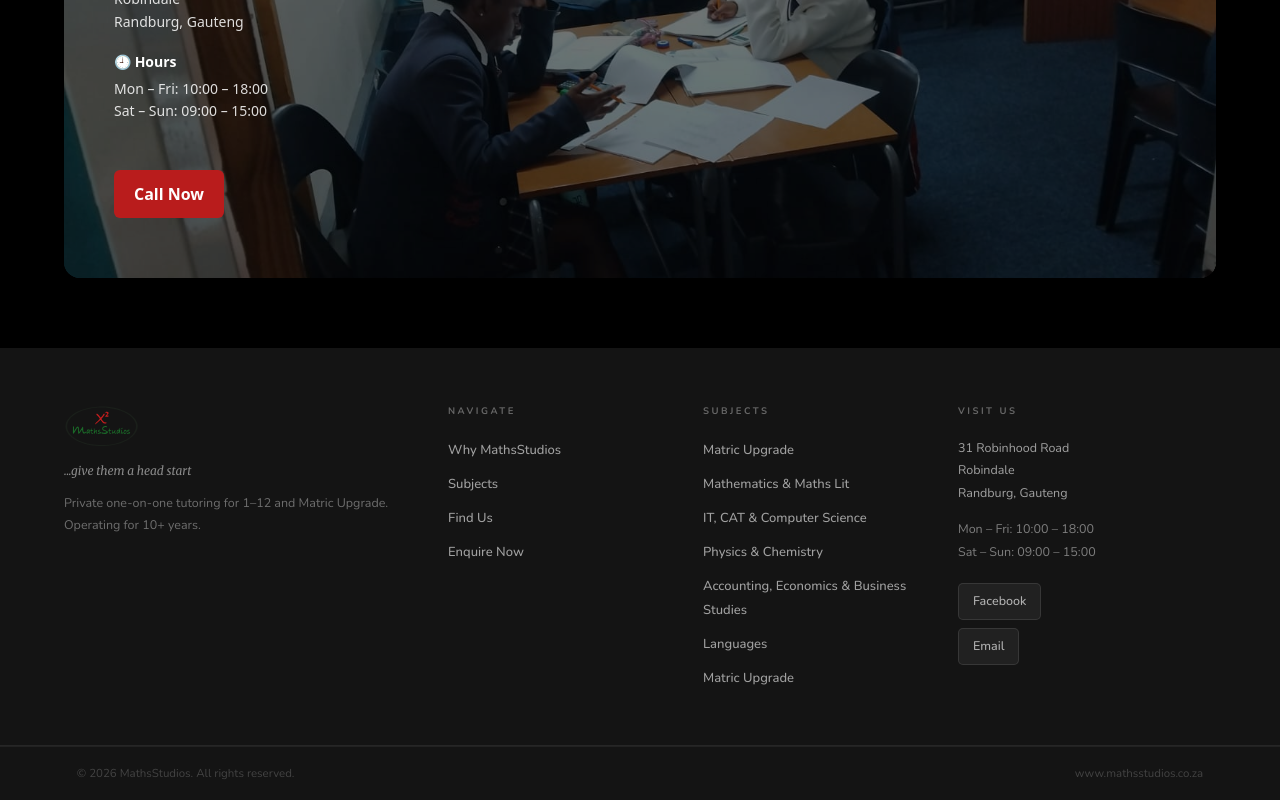
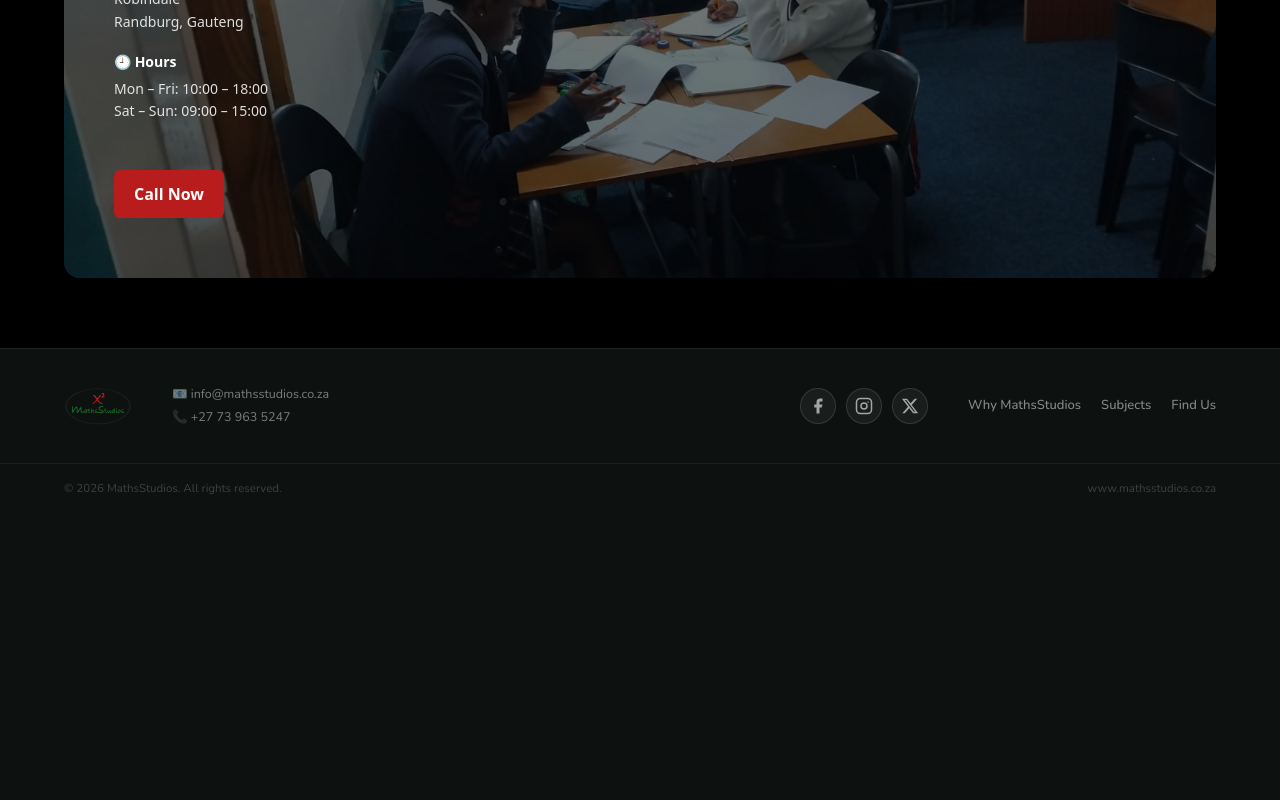
Before and after one commit to nobubelempande/mathsstudios-website, a Next.js app: page /mathsstudios-website/ in a window 1280 px wide. Shown: the part 3253-4053 px from the top of the page. After the commit the page ends 3766 px from the top, so only its background shows below. Built offline with nearby package versions, Linux system fonts and the light colour scheme.

Commit message:
update footer

```diff
--- a/components/layout/Footer.tsx
+++ b/components/layout/Footer.tsx
@@ -1,223 +1,136 @@
 import Link from "next/link";
 import Logo from "@/components/ui/Logo";
-import { SITE, NAV_LINKS, SUBJECTS } from "@/lib/constants";
+import { SITE, NAV_LINKS } from "@/lib/constants";
 
 export default function Footer() {
-  const subjectLinks = SUBJECTS.filter((s) => !("isMore" in s && s.isMore) && !s.featured).slice(0, 6);
+  return (
+    <footer style={{ background: "#0d1210", borderTop: "1px solid rgba(255,255,255,0.08)", fontFamily: '"Nunito", sans-serif' }}>
 
-  return (
-    <footer style={{ background: "var(--text-dark)", fontFamily: '"Nunito", sans-serif' }}>
-      {/* Top CTA band */}
-      {/* <div
-        style={{
-          background: "var(--charcoal)",
-          padding: "44px 6%",
-          display: "flex",
-          alignItems: "center",
-          justifyContent: "space-between",
-          gap: 32,
-          flexWrap: "wrap",
-          borderBottom: "1px solid rgba(255,255,255,0.08)",
-        }}
-      >
-        <div>
-          <p style={{ fontSize: 10, fontWeight: 700, letterSpacing: 3, textTransform: "uppercase", color: "rgba(255,255,255,0.6)", marginBottom: 10 }}>
-            Ready to get started?
-          </p>
-          <h2 style={{ fontFamily: '"Merriweather", serif', fontSize: "clamp(20px, 2.2vw, 30px)", fontWeight: 900, color: "#fff", lineHeight: 1.2 }}>
-            Give your child a{" "}
-            <span style={{ color: "#6fcf83" }}>head start</span>
-          </h2>
+      {/* Main row */}
+      <div className="footer-main">
+
+        {/* Logo */}
+        <div className="footer-logo">
+          <Logo height={40} />
         </div>
-        <div style={{ display: "flex", gap: 12, alignItems: "center", flexWrap: "wrap", flexShrink: 0 }}>
-          <a
-            href={`tel:${SITE.phone}`}
-            style={{
-              background: "var(--red)",
-              color: "#fff",
-              padding: "13px 28px",
-              borderRadius: 6,
-              fontSize: 14.5,
-              fontWeight: 700,
-              textDecoration: "none",
-              display: "inline-flex",
-              alignItems: "center",
-              gap: 8,
-              boxShadow: "0 4px 20px rgba(196,30,30,0.35)",
-            }}
-          >
+
+        {/* Contact info */}
+        <div className="footer-contact">
+          <a href={`mailto:${SITE.email}`} style={{ fontSize: 12.5, color: "rgba(255,255,255,0.45)", textDecoration: "none", display: "block", marginBottom: 4 }}>
+            📧 {SITE.email}
+          </a>
+          <a href={`tel:${SITE.phone}`} style={{ fontSize: 12.5, color: "rgba(255,255,255,0.45)", textDecoration: "none", display: "block" }}>
             📞 {SITE.phoneDisplay}
           </a>
-          <a
-            href={`mailto:${SITE.email}`}
-            style={{
-              background: "rgba(255,255,255,0.12)",
-              color: "#fff",
-              padding: "13px 24px",
-              borderRadius: 6,
-              border: "1.5px solid rgba(255,255,255,0.25)",
-              fontSize: 14.5,
-              fontWeight: 600,
-              textDecoration: "none",
-              display: "inline-flex",
-              alignItems: "center",
-              gap: 8,
-            }}
-          >
-            ✉️ Email us
+        </div>
+
+        {/* Social icons */}
+        <div className="footer-social">
+          {/* Facebook */}
+          <a href={SITE.social.facebook} target="_blank" rel="noopener noreferrer" style={socialStyle}>
+            <svg width="18" height="18" viewBox="0 0 24 24" fill="currentColor">
+              <path d="M18 2h-3a5 5 0 00-5 5v3H7v4h3v8h4v-8h3l1-4h-4V7a1 1 0 011-1h3z" />
+            </svg>
+          </a>
+          {/* Instagram */}
+          <a href="#" target="_blank" rel="noopener noreferrer" style={socialStyle}>
+            <svg width="18" height="18" viewBox="0 0 24 24" fill="none" stroke="currentColor" strokeWidth="2" strokeLinecap="round" strokeLinejoin="round">
+              <rect x="2" y="2" width="20" height="20" rx="5" ry="5" />
+              <circle cx="12" cy="12" r="4" />
+              <circle cx="17.5" cy="6.5" r="1" fill="currentColor" stroke="none" />
+            </svg>
+          </a>
+          {/* Twitter / X */}
+          <a href="#" target="_blank" rel="noopener noreferrer" style={socialStyle}>
+            <svg width="18" height="18" viewBox="0 0 24 24" fill="currentColor">
+              <path d="M18.244 2.25h3.308l-7.227 8.26 8.502 11.24H16.17l-5.214-6.817L4.99 21.75H1.68l7.73-8.835L1.254 2.25H8.08l4.713 6.231zm-1.161 17.52h1.833L7.084 4.126H5.117z" />
+            </svg>
           </a>
         </div>
-      </div> */}
 
-      {/* Mid columns */}
-      <div
-        className="footer-mid-grid"
-        style={{
-          padding: "56px 5%",
-          display: "grid",
-          gridTemplateColumns: "1.6fr 1fr 1fr 1.2fr",
-          gap: 40,
-          borderBottom: "1px solid rgba(255,255,255,0.08)",
-        }}
+        {/* Quick links */}
+        <div className="footer-links">
+          {NAV_LINKS.slice(0, 4).map((l) => (
+            <Link
+              key={l.href}
+              href={l.href}
+              style={{ fontSize: 13, color: "rgba(255,255,255,0.5)", textDecoration: "none", fontWeight: 500 }}
             >
-        {/* Brand */}
-        <div style={{ paddingRight: 16 }}>
-          <Logo height={44} />
-          <p style={{ fontFamily: '"Merriweather",serif', fontSize: 12, fontStyle: "italic", color: "rgba(255,255,255,0.5)", margin: "14px 0 12px" }}>
-            {SITE.tagline}
-          </p>
-          <p style={{ fontSize: 12.5, color: "rgba(255,255,255,0.38)", lineHeight: 1.7 }}>
-            Private one-on-one tutoring for 1–12 and Matric Upgrade. Operating for 10+ years.
-          </p>
+              {l.label}
+            </Link>
+          ))}
         </div>
 
-        {/* Navigate */}
-        <div>
-          <p style={{ fontSize: 9.5, fontWeight: 700, letterSpacing: 2.5, textTransform: "uppercase", color: "rgba(255,255,255,0.35)", marginBottom: 18 }}>
-            Navigate
-          </p>
-          <ul style={{ listStyle: "none", display: "flex", flexDirection: "column", gap: 10 }}>
-            {NAV_LINKS.map((l) => (
-              <li key={l.href}>
-                <Link href={l.href} style={{ fontSize: 13, fontWeight: 500, color: "rgba(255,255,255,0.6)", textDecoration: "none" }}>
-                  {l.label}
-                </Link>
-              </li>
-            ))}
-            <li>
-              <a href={`tel:${SITE.phone}`} style={{ fontSize: 13, fontWeight: 500, color: "rgba(255,255,255,0.6)", textDecoration: "none" }}>
-                Enquire Now
-              </a>
-            </li>
-          </ul>
-        </div>
-
-        {/* Subjects */}
-        <div>
-          <p style={{ fontSize: 9.5, fontWeight: 700, letterSpacing: 2.5, textTransform: "uppercase", color: "rgba(255,255,255,0.35)", marginBottom: 18 }}>
-            Subjects
-          </p>
-          <ul style={{ listStyle: "none", display: "flex", flexDirection: "column", gap: 10 }}>
-            {subjectLinks.map((s) => (
-              <li key={s.name}>
-                <Link href="#subjects" style={{ fontSize: 13, fontWeight: 500, color: "rgba(255,255,255,0.6)", textDecoration: "none" }}>
-                  {s.name}
-                </Link>
-              </li>
-            ))}
-            <li>
-              <Link href="#subjects" style={{ fontSize: 13, fontWeight: 500, color: "rgba(255,255,255,0.6)", textDecoration: "none" }}>
-                Matric Upgrade
-              </Link>
-            </li>
-          </ul>
-        </div>
-
-        {/* Visit */}
-        <div>
-          <p style={{ fontSize: 9.5, fontWeight: 700, letterSpacing: 2.5, textTransform: "uppercase", color: "rgba(255,255,255,0.35)", marginBottom: 18 }}>
-            Visit Us
-          </p>
-          <div style={{ marginBottom: 14 }}>
-            <p style={{ fontSize: 12.5, color: "rgba(255,255,255,0.6)", lineHeight: 1.8 }}>{SITE.address.street}</p>
-            <p style={{ fontSize: 12.5, color: "rgba(255,255,255,0.6)", lineHeight: 1.8 }}>{SITE.address.suburb}</p>
-            <p style={{ fontSize: 12.5, color: "rgba(255,255,255,0.6)", lineHeight: 1.8 }}>{SITE.address.city}</p>
-          </div>
-          <div style={{ marginBottom: 20 }}>
-            <p style={{ fontSize: 12.5, color: "rgba(255,255,255,0.45)", lineHeight: 1.8 }}>{SITE.hours.weekdays}</p>
-            <p style={{ fontSize: 12.5, color: "rgba(255,255,255,0.45)", lineHeight: 1.8 }}>{SITE.hours.weekends}</p>
-          </div>
-          <div style={{ display: "flex", flexDirection: "column", gap: 8 }}>
-            <a
-              href={SITE.social.facebook}
-              target="_blank"
-              rel="noopener noreferrer"
-              style={{
-                display: "inline-flex",
-                alignItems: "center",
-                gap: 8,
-                background: "rgba(255,255,255,0.06)",
-                border: "1px solid rgba(255,255,255,0.1)",
-                color: "rgba(255,255,255,0.65)",
-                fontSize: 12.5,
-                fontWeight: 500,
-                padding: "8px 14px",
-                borderRadius: 5,
-                textDecoration: "none",
-                width: "fit-content",
-              }}
-            >
-              Facebook
-            </a>
-            <a
-              href={`mailto:${SITE.email}`}
-              style={{
-                display: "inline-flex",
-                alignItems: "center",
-                gap: 8,
-                background: "rgba(255,255,255,0.06)",
-                border: "1px solid rgba(255,255,255,0.1)",
-                color: "rgba(255,255,255,0.65)",
-                fontSize: 12.5,
-                fontWeight: 500,
-                padding: "8px 14px",
-                borderRadius: 5,
-                textDecoration: "none",
-                width: "fit-content",
-              }}
-            >
-              Email
-            </a>
-          </div>
-        </div>
       </div>
 
       {/* Bottom bar */}
-      <div
-        style={{
-          padding: "18px 6%",
+      <div style={{
+        padding: "16px 5%",
         display: "flex",
         alignItems: "center",
         justifyContent: "space-between",
         fontSize: 11.5,
         color: "rgba(255,255,255,0.2)",
+        borderTop: "1px solid rgba(255,255,255,0.06)",
         flexWrap: "wrap",
         gap: 8,
-          borderTop: "1px solid rgba(255,255,255,0.06)",
-        }}
-      >
+      }}>
         <span>© {new Date().getFullYear()} MathsStudios. All rights reserved.</span>
         <span>www.mathsstudios.co.za</span>
       </div>
 
       <style>{`
-        @media (max-width: 960px) {
-          .footer-mid-grid { grid-template-columns: 1fr 1fr !important; gap: 36px !important; padding: 44px 5% !important; }
+        .footer-main {
+          padding: 36px 5%;
+          display: flex;
+          align-items: center;
+          gap: 40px;
+          flex-wrap: wrap;
         }
-        @media (max-width: 480px) {
-          .footer-mid-grid { grid-template-columns: 1fr 1fr !important; gap: 20px !important; padding: 36px 4% !important; }
+        .footer-logo {
+          flex-shrink: 0;
+        }
+        .footer-contact {
+          flex: 1;
+          min-width: 160px;
+        }
+        .footer-social {
+          display: flex;
+          gap: 10px;
+          align-items: center;
+          flex-shrink: 0;
+        }
+        .footer-links {
+          display: flex;
+          gap: 20px;
+          align-items: center;
+          flex-wrap: wrap;
+          flex-shrink: 0;
+        }
+        @media (max-width: 640px) {
+          .footer-main {
+            flex-direction: column;
+            align-items: flex-start;
+            gap: 24px;
+          }
+          .footer-links {
+            gap: 14px;
+          }
         }
       `}</style>
     </footer>
   );
 }
+
+const socialStyle: React.CSSProperties = {
+  width: 36,
+  height: 36,
+  borderRadius: "50%",
+  border: "1px solid rgba(255,255,255,0.12)",
+  background: "rgba(255,255,255,0.05)",
+  color: "rgba(255,255,255,0.6)",
+  display: "flex",
+  alignItems: "center",
+  justifyContent: "center",
+  textDecoration: "none",
+};
--- a/components/sections/Location.tsx
+++ b/components/sections/Location.tsx
@@ -20,7 +20,7 @@ export default function Location() {
   }, []);
 
   return (
-    <div id="subjects">
+    <div id="location">
     <section className="location-outer">
 
       <div className="location-inner">
```
Lines whose indentation alone changed are shown as unchanged.
